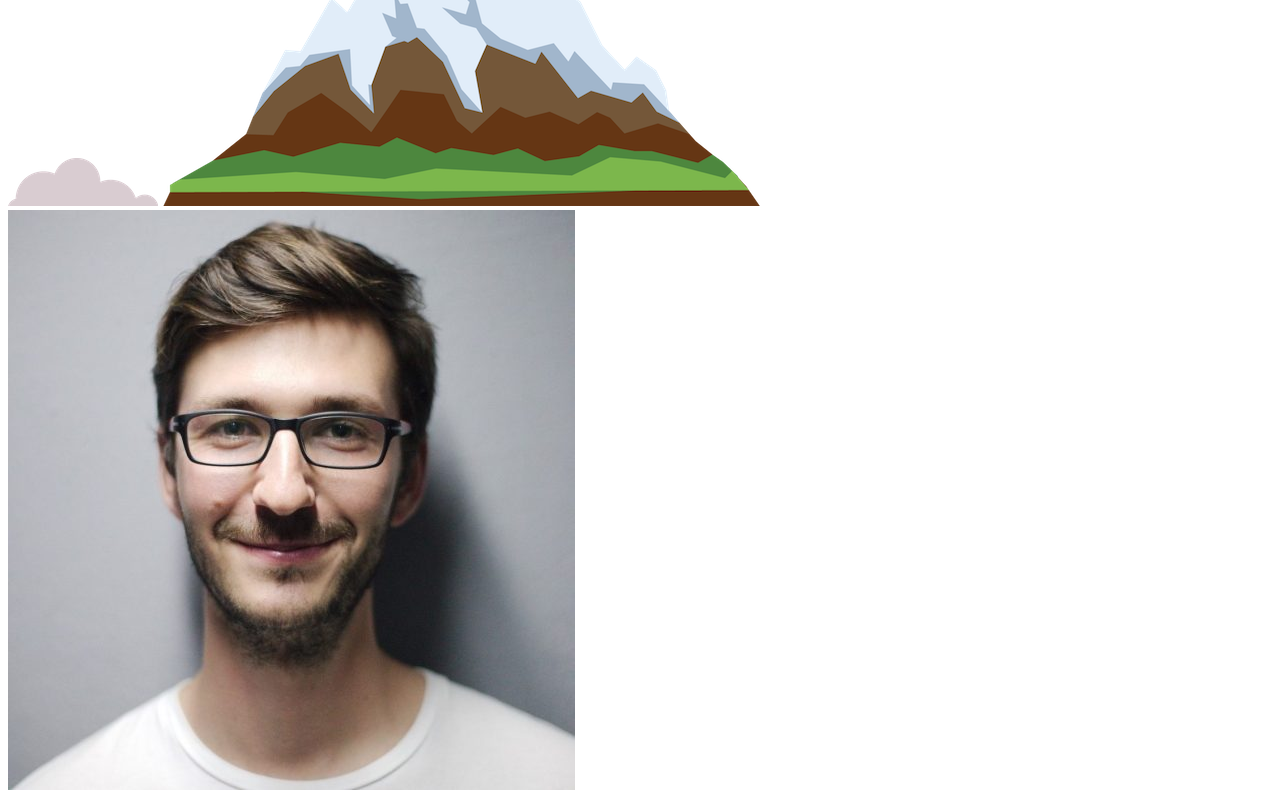
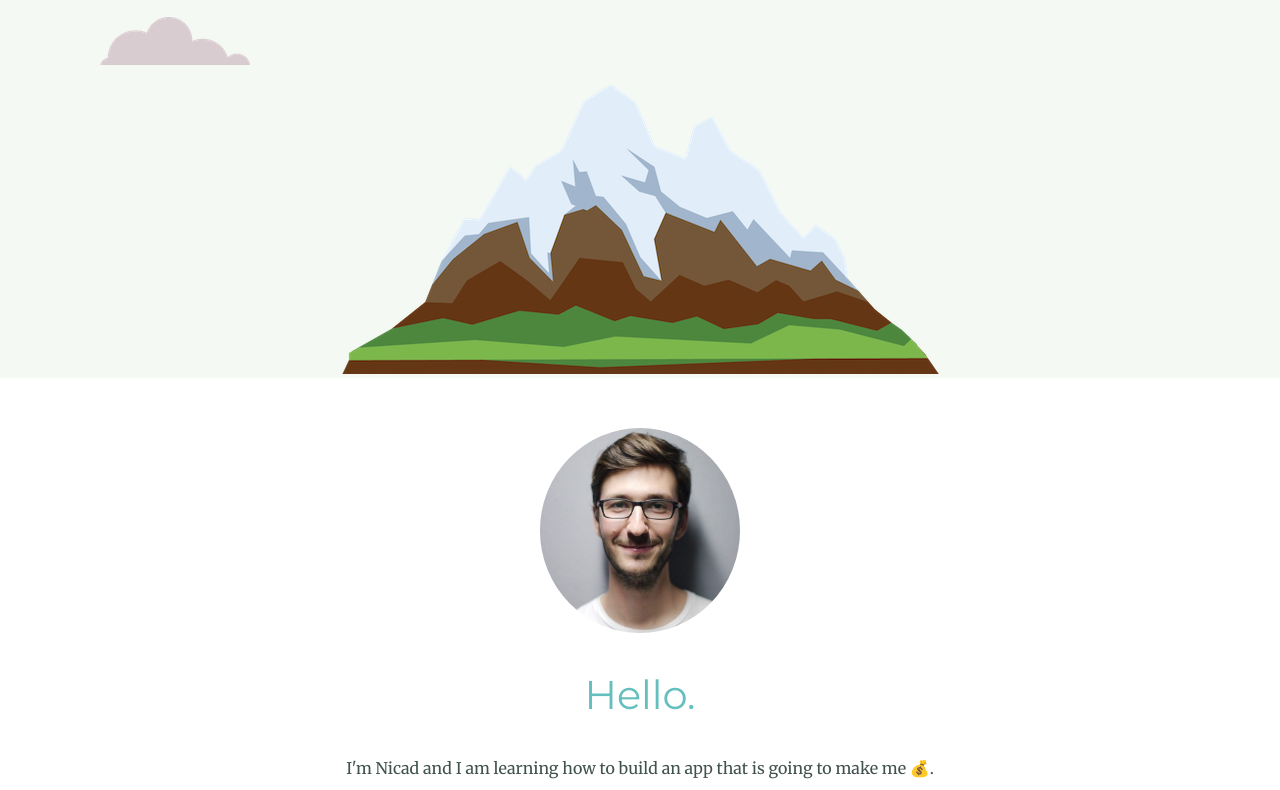
Before and after one commit to Belgi1000/iam, a plain HTML site: page index.html in a window 1280 px wide. Shown: the part 338-1128 px from the top of the page. Drawn offline with Linux system fonts and the light colour scheme; the site is published under a folder, as on GitHub Pages, so addresses that start at the root find nothing.

Commit message:
Update index.html

```diff
--- a/index.html
+++ b/index.html
@@ -2,7 +2,7 @@
 <html lang="en" dir="ltr">
   <head>
     <meta charset="utf-8">
-    <link rel="stylesheet" href="/iam/css/styles.css">
+    <link rel="stylesheet" href="css/styles.css">
     <link rel="icon" href="favicon.ico">
     <link href="https://fonts.googleapis.com/css?family=Merriweather|Montserrat|Sacramento&display=swap" rel="stylesheet">
     <title>Nicad personal site</title>
```
